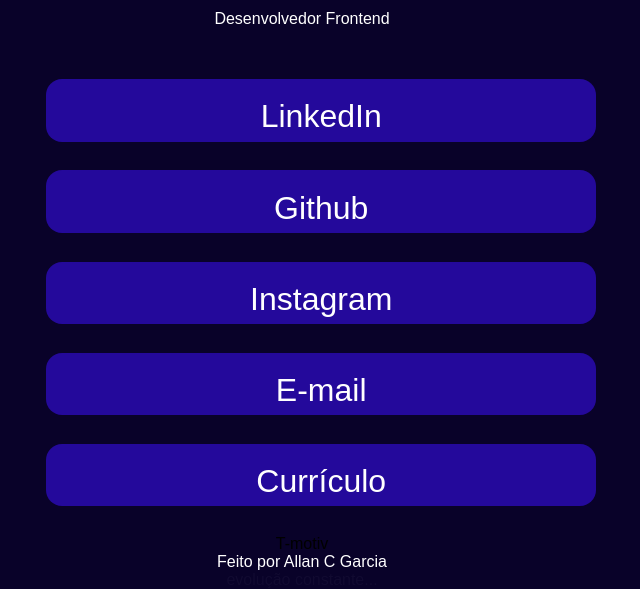
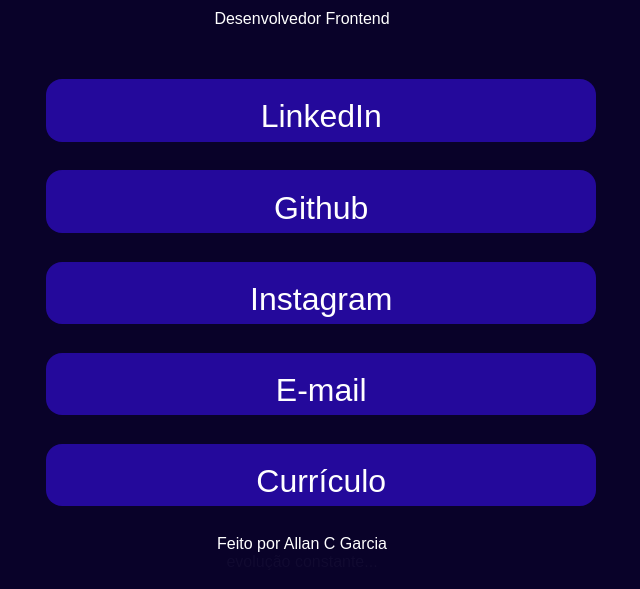
Before and after one commit to ICELUCKBR/my-links, a plain HTML site: page index.html in a window 1280 px wide. Shown: the part 671-1260 px from the top of the page, without its empty margins (338-978 px from the left). Drawn offline with Linux system fonts and the light colour scheme.

```diff
--- a/index.html
+++ b/index.html
@@ -23,7 +23,7 @@
             <li><a href="./public/Curriculo.pdf" target="_blank">Currículo</a></li>
         </ul>
 
-        <footer>T-motiv
+        <footer>
             <p>Feito por Allan C Garcia</p>
             <p class="T-motiv">evolução constante...</p>
         </footer>
```
